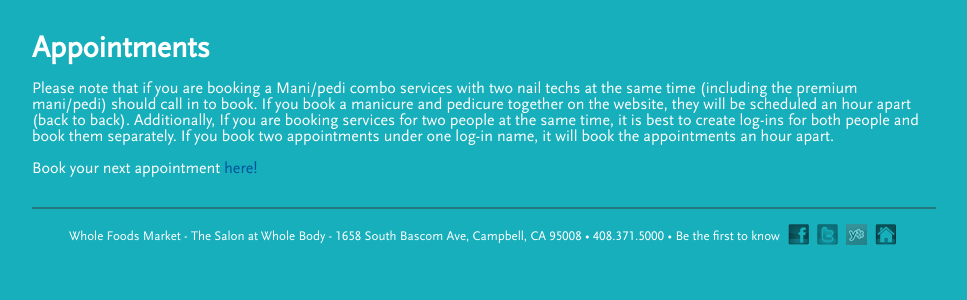
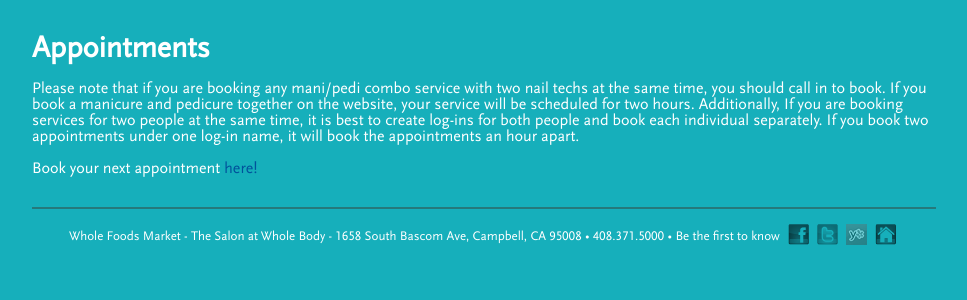
Before and after one commit to reesretuta/wholebodysalon, a CodeIgniter app: page /main/appointments in a window 1280 px wide. Shown: the part 172-472 px from the top of the page, without its empty margins (156-1123 px from the left). Run offline with CodeIgniter, Linux system fonts and the light colour scheme; some libraries are stand-ins or nearby versions.

Commit message:
text change

```diff
--- a/application/views/appointments.php
+++ b/application/views/appointments.php
@@ -1,5 +1,4 @@
 <h1>Appointments</h1><br/>
-<p>Please note that if you are booking a Mani/pedi combo services with two nail techs at the same time
-(including the premium mani/pedi) should call in to book. If you book a manicure and pedicure together on the website, they will be scheduled an hour apart (back to back).  Additionally, If you are booking services for two people at the same time, it is best to create log-ins for both people and book them separately. If you book two appointments under one log-in name, it will book the appointments an hour apart.</p>
+<p>Please note that if you are booking any mani/pedi combo service with two nail techs at the same time, you should call in to book. If you book a manicure and pedicure together on the website, your service will be scheduled for two hours.  Additionally, If you are booking services for two people at the same time, it is best to create log-ins for both people and book each individual separately. If you book two appointments under one log-in name, it will book the appointments an hour apart.</p>
 <br/>
 <p>Book your next appointment <a class="link" href="https://es.salontranscripts.com/524de2370002931b0258640a/">here!</a></p>
```
